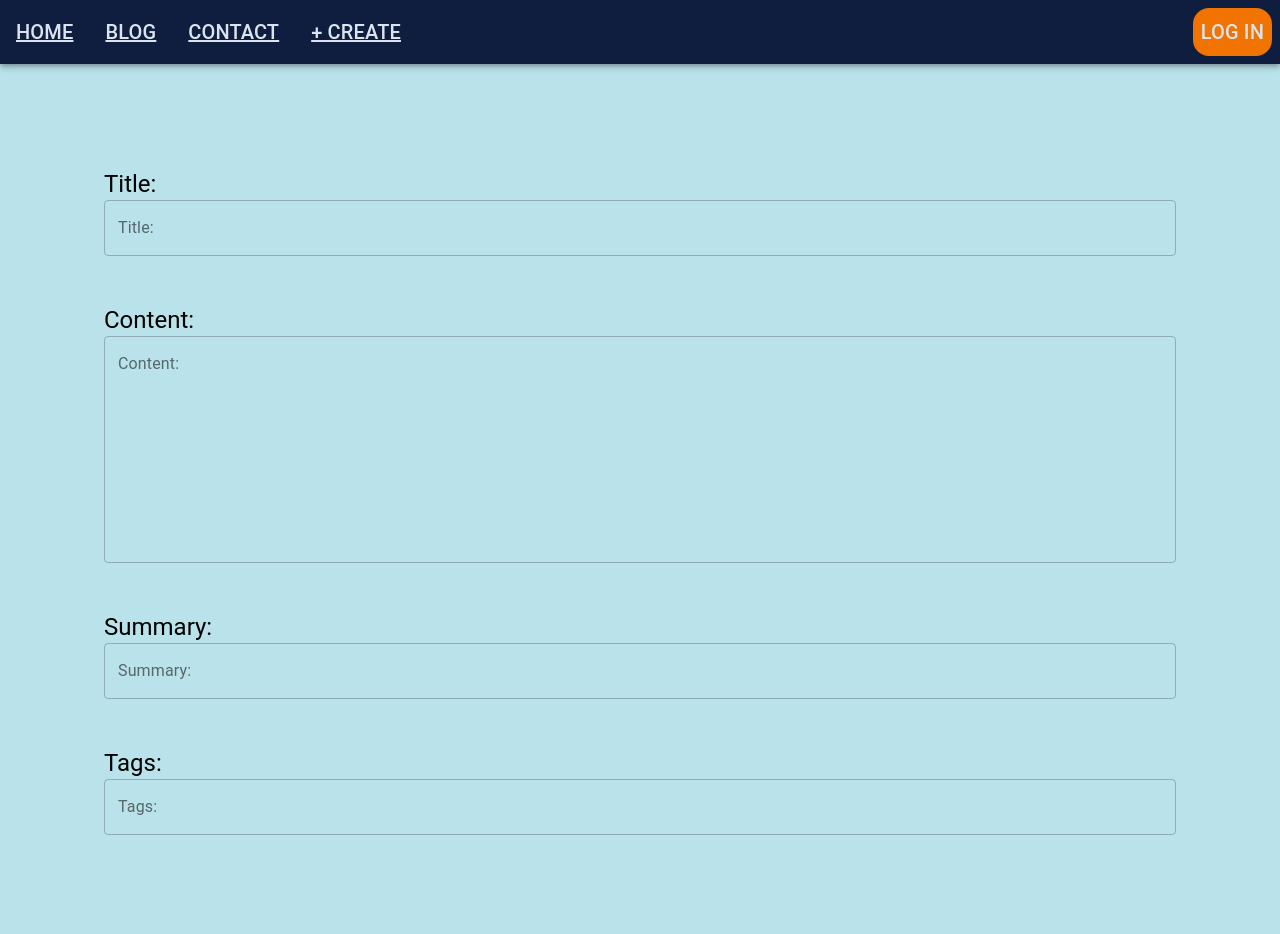
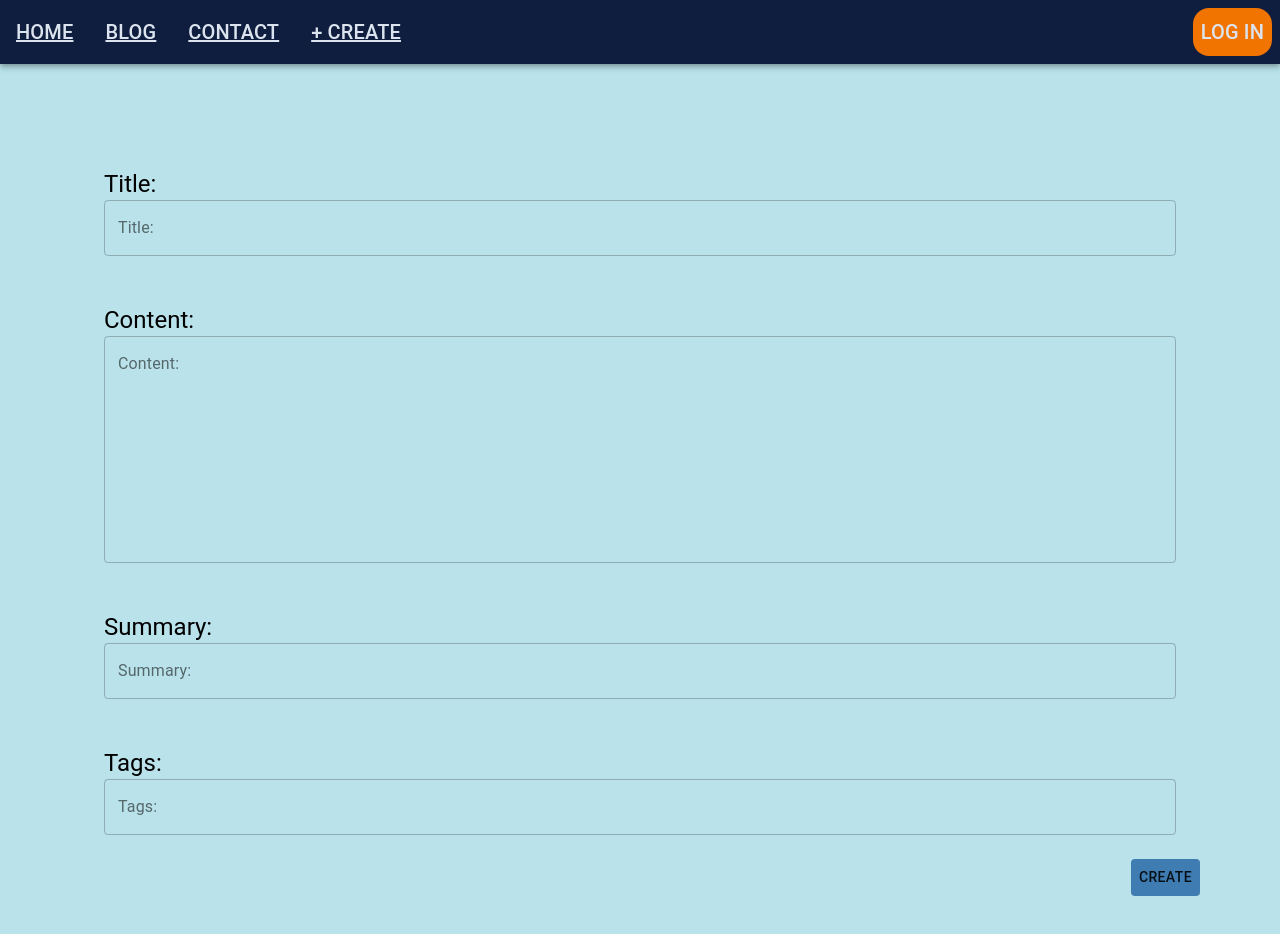
Before and after one commit to CallMeCCLemon/TheDailyAbstractionWebsiteAssets, a React (Create React App) app: page /new in a window 1280 px wide. Shown: the top 934 px of the page. Built offline with nearby package versions, Linux system fonts and the light colour scheme.

Commit message:
add: create button

```diff
--- a/src/components/blogContent/CreateBlogInputForm.tsx
+++ b/src/components/blogContent/CreateBlogInputForm.tsx
@@ -1,10 +1,18 @@
-import { makeStyles } from "@material-ui/core";
+import { Button, makeStyles } from "@material-ui/core";
 
 import React from "react";
 import BlogElement from "./BlogElement";
 const useStyles = makeStyles((theme) => ({
   contentContainer: {
     padding: theme.spacing(10),
+  },
+  buttonContainer: {
+    display: "flex",
+    justifyContent: "flex-end",
+    alignItems: "center",
+  },
+  postButton: {
+    background: theme.palette.primary.main,
   },
 }));
 const CreateBlogInputForm: React.FC = () => {
@@ -15,6 +23,10 @@ const CreateBlogInputForm: React.FC = () => {
       <BlogElement fieldName={"Content"} multiline={true} minRows={10} />
       <BlogElement fieldName={"Summary"} multiline={false} minRows={0} />
       <BlogElement fieldName={"Tags"} multiline={false} minRows={0} />
+
+      <div className={classes.buttonContainer}>
+        <Button className={classes.postButton}>Create</Button>
+      </div>
     </div>
   );
 };
```
